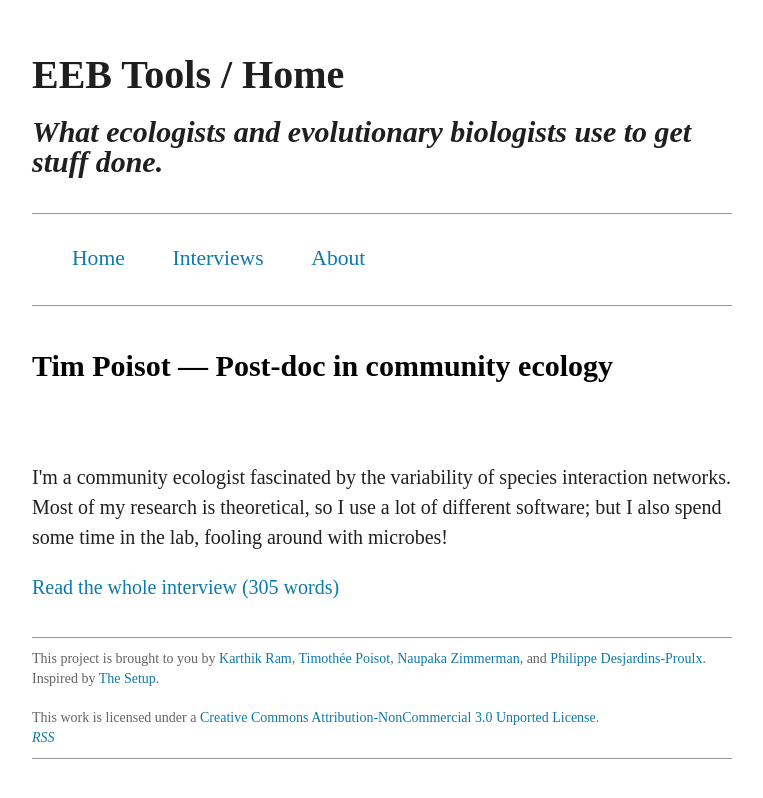
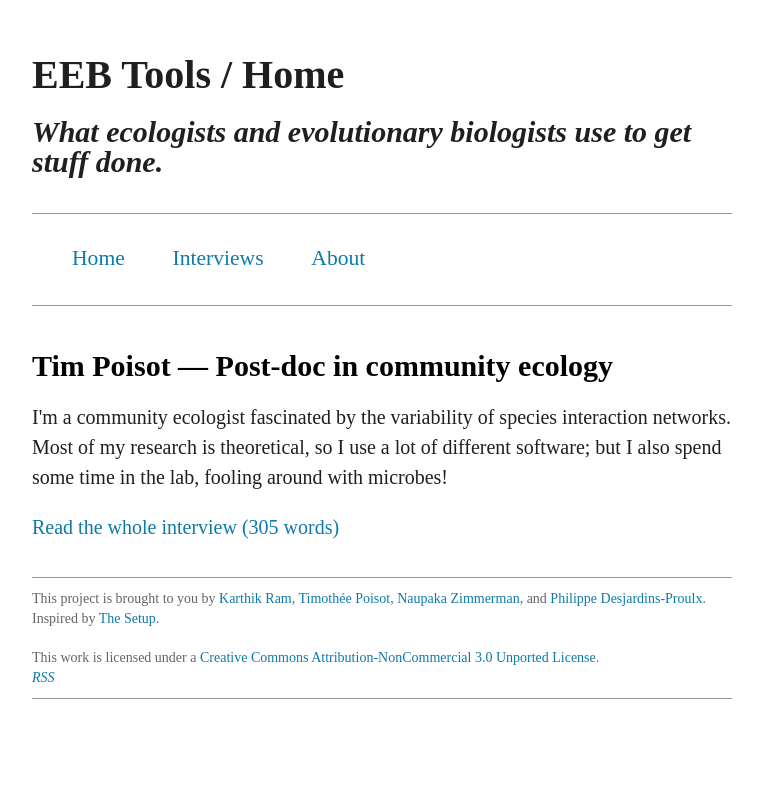
Before and after one commit to karthik/ecotools, a Jekyll site: the page built from index.html, in a window 1280 px wide. Shown: the top 798 px of the page, without its empty margins (258-1021 px from the left). Built offline with Jekyll 4.4.1, drawn with Linux system fonts in a browser that asks for light colours; Markdown is read by kramdown in place of the engine named in the settings; comment, search, counter and statistics services are not loaded; a style sheet for code colours, icons or effects is not loaded.

Commit message:
removed author photo since that didn't work on this page.

```diff
--- a/index.html
+++ b/index.html
@@ -6,11 +6,6 @@
 <div id='post'>
     {% for post in site.posts limit:1 %}
         <h1>{{ post.title }} &mdash; {{ post.shortbio }}</h1>
-        <br>
-        {% if page.photo != null %}
-        <img src="{{ page.photo }}" class="authorphoto"/>
-        {% endif %}
-    <br>
         {{ post.blob }}
         <p />
         <a href="{{ site.dir }}{{ post.url }}">
```
